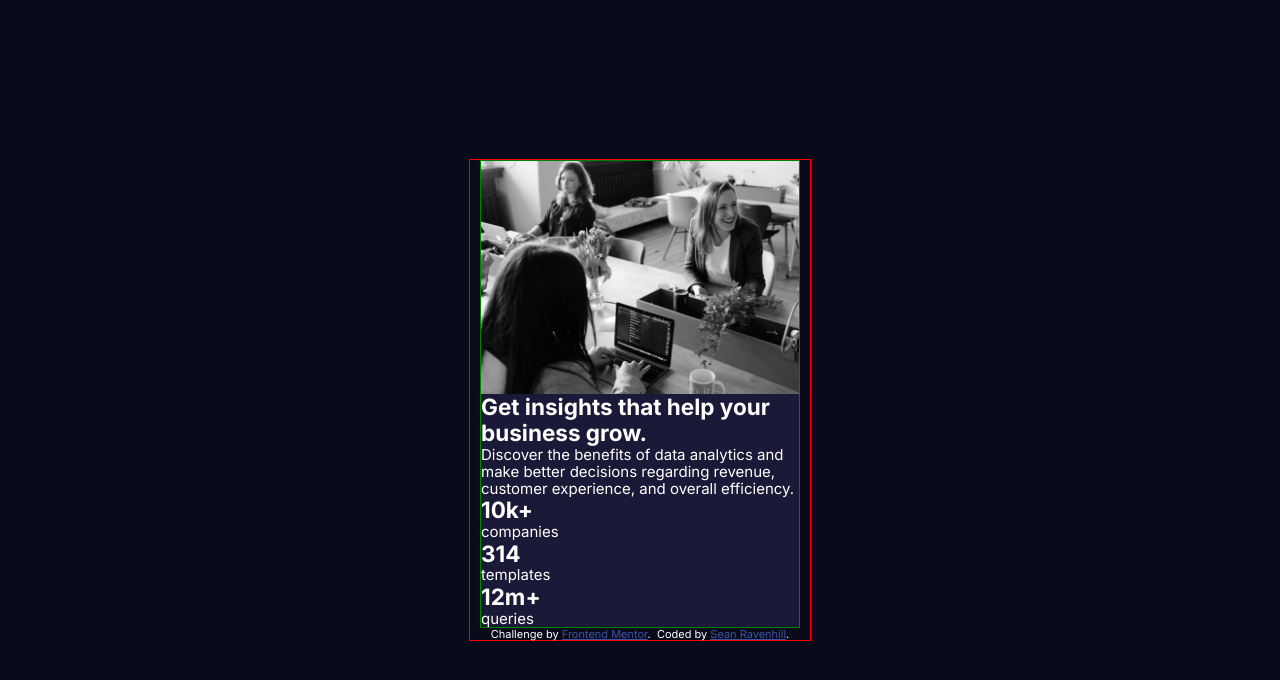
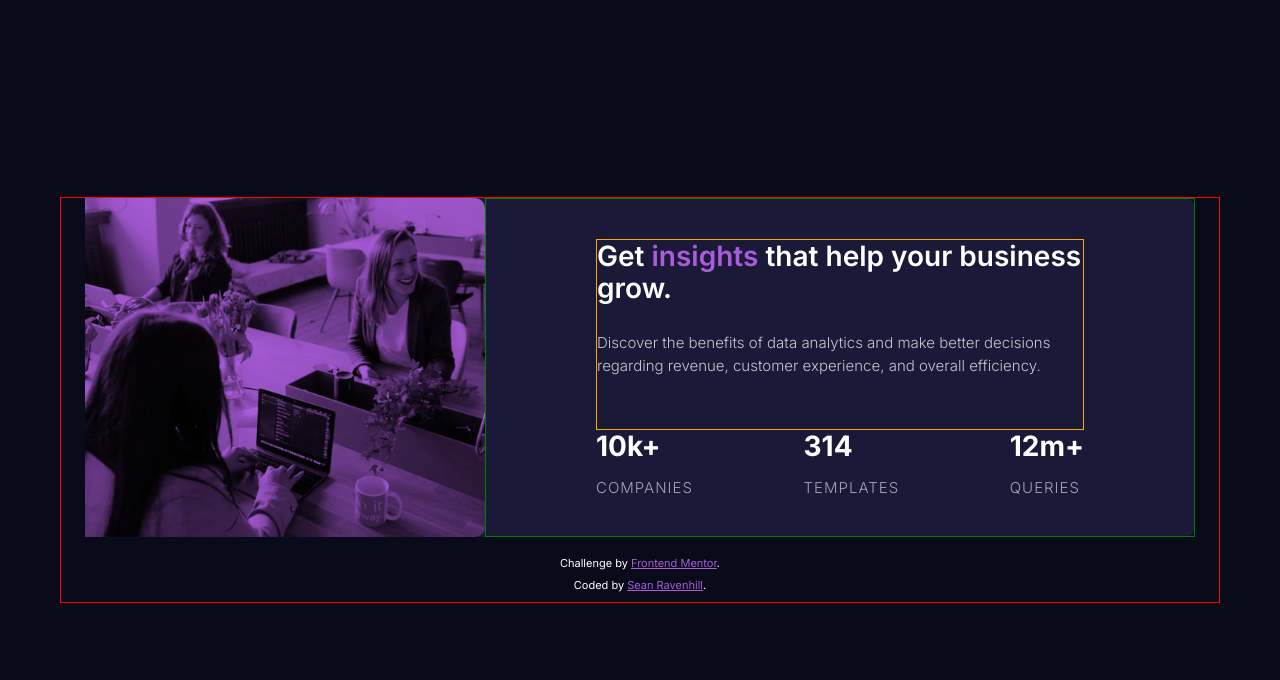
Before and after one commit to SeanRavenhill/stats-preview-card-component, a plain HTML site: page index.html in a window 1280 px wide. Drawn offline with nearby package versions, Linux system fonts and the light colour scheme.

Commit message:
styled up for mobile
started to style up for larger screens

```diff
--- a/index.html
+++ b/index.html
@@ -14,7 +14,12 @@
 		<main>
 			<div class="container">
 				<div class="card">
-					<img class="card__image" src="images/image-header-mobile.jpg" alt="Group of woman working at their desks in open plan office." />
+					<div
+						class="card__image"
+						role="img"
+						aria-label="group of woman working at their desks in open plan office"
+					></div>
+					<div class="card-content">
 						<div class="card-info">
 							<h2 class="card-info__title">
 								Get
@@ -42,20 +47,27 @@
 						</div>
 					</div>
 
+				</div>
+
 				<div class="attribution">
+					<p class="attribution__text">
 						Challenge by
 						<a
 							class="attribution__link"
 							href="https://www.frontendmentor.io?ref=challenge"
 							target="_blank"
 							>Frontend Mentor</a
-					>.&nbsp; Coded by
+						>.
+					</p>
+					<p class="attribution__text">
+						Coded by
 						<a
 							class="attribution__link"
 							href="https://github.com/SeanRavenhill"
 							target="_blank"
 							>Sean Ravenhill</a
 						>.
+					</p>
 				</div>
 			</div>
 		</main>
--- a/styles/styles.css
+++ b/styles/styles.css
@@ -1,19 +1,23 @@
 /* Google Fonts Import*/
-@import url('https://fonts.googleapis.com/css2?family=Inter:wght@400;700&family=Lexend+Deca&display=swap');
+@import url('https://fonts.googleapis.com/css2?family=Inter:wght@300;400;500;600;700&family=Lexend+Deca&display=swap');
 
 /* Style Guide & Custom Properties */
 :root {
     font-size: 10px;
     --ff-primary: 'Inter', sans-serif;
     --ff-secondary: 'Lexend Deca', sans-serif;
+    --fw-light: 300;
     --fw-reg: 400;
-    --fw-bold: 700;
+    --fw-med: 500;
+    --fw-bold: 600;
+    --fw-heavy: 700;
     --clr-primary-main-background: hsl(233, 47%, 7%);
     --clr-primary-card-background: hsl(244, 38%, 16%);
     --clr-primary-accent: hsl(277, 64%, 61%);
     --clr-neutral-white: hsl(0, 0%, 100%);
     --clr-neutral-main-paragraph: hsla(0, 0%, 100%, 0.75);
     --clr-neutral-main-stat-headings: hsla(0, 0%, 100%, 0.6);
+    --fs-title: 2.8rem;
     --fs-body: 1.5rem;
 }
 
@@ -27,16 +31,18 @@ body {
 
 /* Initialization, Normalization */
 * {
+    -webkit-box-sizing: border-box;
+    -moz-box-sizing: border-box;
     box-sizing: border-box;
-}
+  }
 
 html, body {
     background-color: var(--clr-primary-main-background);
-    margin: 0;
-    padding: 0;
     font-family: var(--ff-primary);
     font-size: var(--fs-body);
     color: var(--clr-neutral-white);
+    margin: 0;
+    padding: 0;
 }
 
 img {
@@ -46,6 +52,8 @@ img {
 
 h1,
 h2,
+h3,
+h4,
 p,
 a {
     margin: 0;
@@ -55,51 +63,72 @@ a {
 .container {
     border: 1px red solid;
     margin: 0 auto;
-    padding: 0 1rem;
 }
 
 .card {
-    border: 1px solid green;
     background-color: var(--clr-primary-card-background);
     max-width: 320px;
+    border-radius: 10px;
+    margin: 2rem 2.4rem 2rem;
+    text-align: center;
 }
 
 .card__image {
-    border-radius: ;
+    background-color: var(--clr-primary-accent);
+    background-image: url(../images/image-header-mobile.jpg);
+    background-size: cover;
+    background-position: center;
+    background-blend-mode: multiply;
+    width: 100%;
+    min-height: 240px;
+    border-radius: 10px 10px 0 0;
+    margin-bottom: 4.5rem;
 }
 
-.card-info {
-
+.card-info,
+.card-stats {
+    display: flex;
+    flex-direction: column;
+    margin: 0 3rem;
 }
 
 .card-info__title {
-
+    font-weight: var(--fw-bold);
+    font-size: var(--fs-title);
+    margin-bottom: 2.8rem;
 }
 
 .card-info__title--accent {
+    color: var(--clr-primary-accent);
+}
 
+.card-info__descr,
+.card-stat__descr {
+    font-family: var(--ff-primary);
+    font-size: var(--fs-body);
+    font-weight: var(--fw-light);
+    color: var(--clr-neutral-main-paragraph);
 }
 
 .card-info__descr {
-
-}
-
-.card-stats {
-
+    line-height: 1.5;
+    margin-bottom: 5.2rem;
 }
 
 .card-stat {
-
+    margin-bottom: 3.7rem;
 }
 
 .card-stat__quant {
-
+    font-size: var(--fs-title);
+    margin-bottom: 1.6rem;
 }
 
 .card-stat__descr {
-
+    text-transform: uppercase;
+    letter-spacing: .1rem;
+    color: var(--clr-neutral-main-stat-headings);
 }
-
 
 /* Frontend Mentor | attribution */
 .attribution {
@@ -107,6 +136,63 @@ a {
     text-align: center;
 }
 
+.attribution__text {
+    margin-bottom: 1rem;
+}
+
 .attribution__link {
-    color: hsl(228, 45%, 44%);
+    color: var(--clr-primary-accent);
 }
+
+/* Media Queries */
+@media screen and (min-width: 400px){
+    .card {
+        display: grid;
+        grid-template-areas:
+            "c c i i"
+            "c c i i";
+        max-width: 1110px;
+        margin: 0 2.4rem 2rem;
+        text-align: left;
+    }
+    .card__image {
+        grid-area: "i";
+        width: 400px;
+        height: 100%;
+        background-color: var(--clr-primary-accent);
+        background-image: url(../images/image-header-desktop.jpg);
+        background-size: cover;
+        background-position: center;
+        background-blend-mode: multiply;
+        border-radius: 0 10px 10px 0;
+    }
+
+    .card-content {
+        grid-area: "c";
+        border: 1px green solid;
+        display: flex;
+        flex-direction: column;
+        justify-content: center;
+        padding: 4rem 8rem;
+    }
+
+    .card-info {
+        border: 1px orange solid;
+    }
+
+    .card-stats {
+        display: flex;
+        flex-direction: row;
+        justify-content: space-between;
+    }
+
+    .card-stat {
+        margin-bottom: 0rem;
+    }
+}
+
+@media screen and (max-width: 375px){
+    .card {
+        min-width: 375px;
+    }
+}
```
Lines whose indentation alone changed are shown as unchanged.
